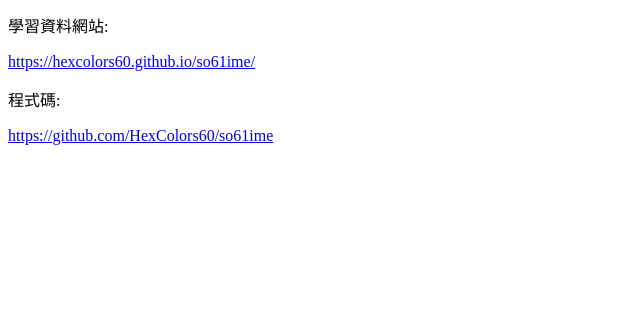
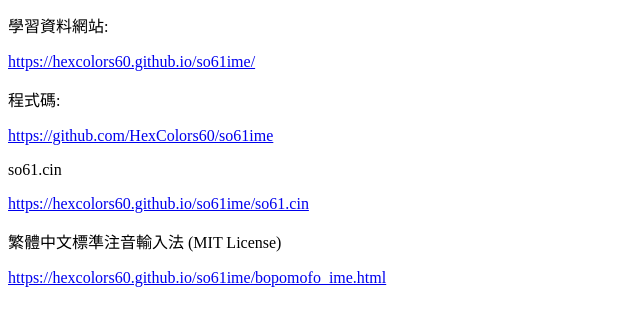
Before and after one commit to HexColors60/hexcolors60.github.io, a plain HTML site: page index.html in a window 1280 px wide. Shown: the part 107-432 px from the top of the page, without its empty margins (0-640 px from the left). Drawn offline with Linux system fonts and the light colour scheme.

Commit message:
Update index.html for bopomofo IME

```diff
--- a/index.html
+++ b/index.html
@@ -11,6 +11,9 @@
     <a href="https://hexcolors60.github.io/so61ime/">https://hexcolors60.github.io/so61ime/</a>
     <p>程式碼:</p>
     <a href="https://github.com/HexColors60/so61ime">https://github.com/HexColors60/so61ime</a>
-
+    <p>so61.cin</p>
+    <a href="https://hexcolors60.github.io/so61ime/so61.cin">https://hexcolors60.github.io/so61ime/so61.cin</a>
+    <p>繁體中文標準注音輸入法 (MIT License)</p>
+    <a href="https://hexcolors60.github.io/so61ime/bopomofo_ime.html">https://hexcolors60.github.io/so61ime/bopomofo_ime.html</a>
 </body>
 </html>
```
